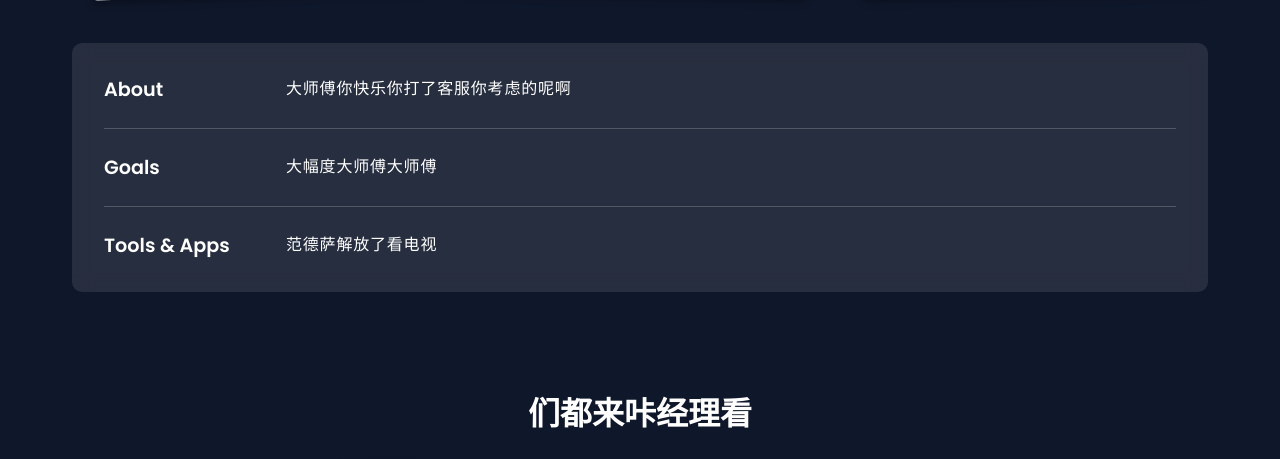
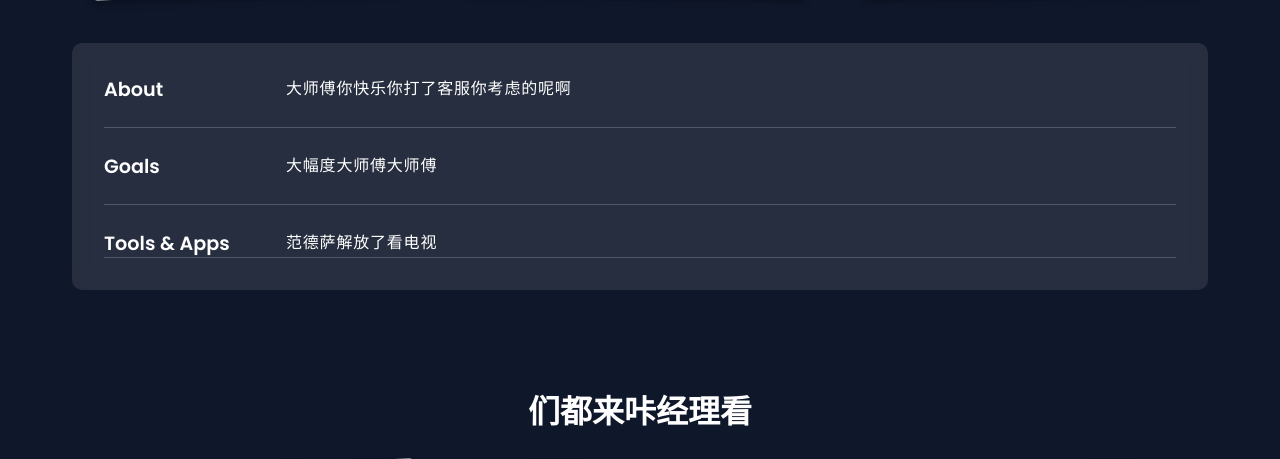
Before and after one commit to SkylarYHU/personal-portfolio-D, a Django app: page / in a window 1280 px wide. Shown: the part 3409-3868 px from the top of the page. Run offline with Django 5.2, Linux system fonts and the light colour scheme; data comes from the database, SQL or seed files in the repository; data that the repository does not hold is empty.

Commit message:
Fix content-row border-bottom width to span full container using CSS pseudo-element

```diff
--- a/static/css/styles.css
+++ b/static/css/styles.css
@@ -773,7 +773,18 @@
   align-items: flex-start;
   margin-bottom: 1.5rem;
   padding-bottom: 1.5rem;
-  border-bottom: 1px solid rgba(255, 255, 255, 0.2);
+  width: 100%;
+  position: relative;
+}
+
+.content-row::after {
+  content: '';
+  position: absolute;
+  bottom: 0;
+  left: 0;
+  right: 0;
+  height: 1px;
+  background: rgba(255, 255, 255, 0.2);
   width: 100%;
 }
 
```
